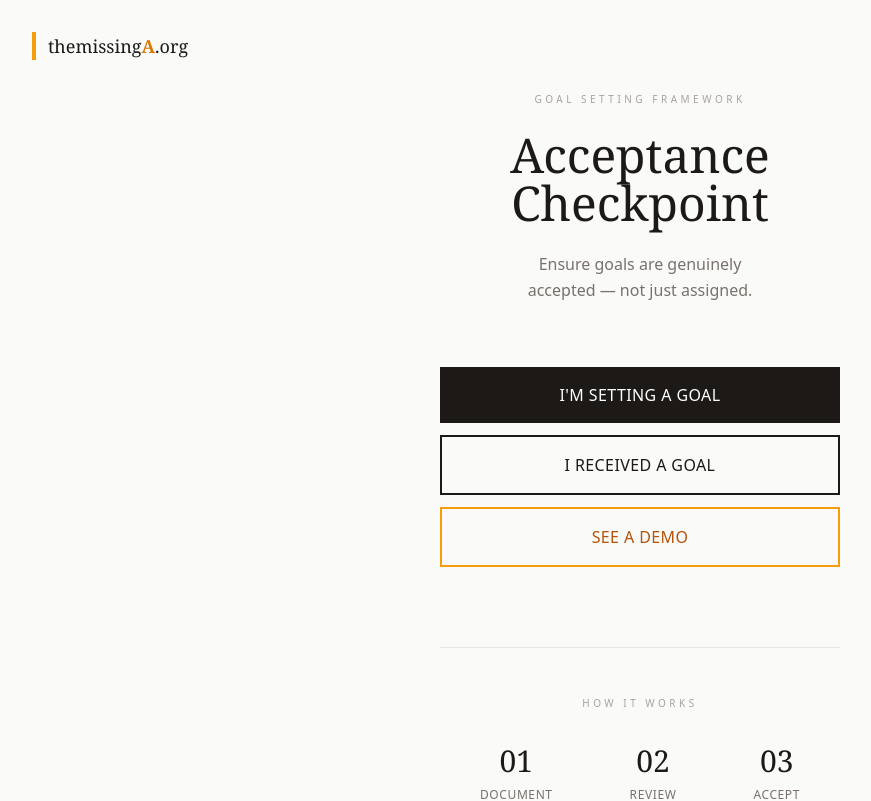
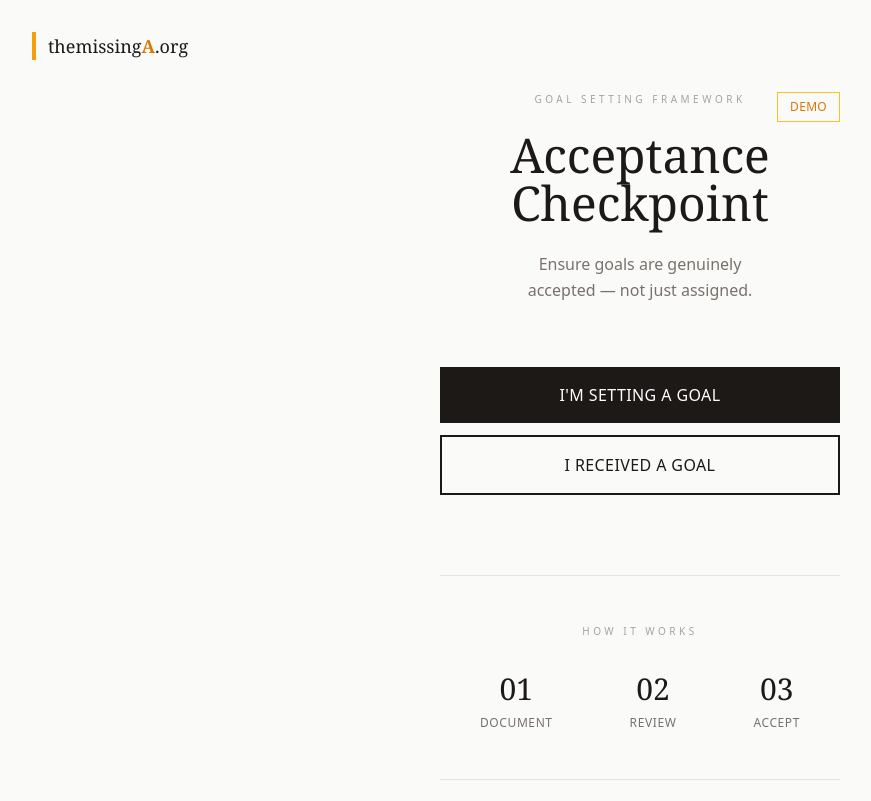
Before and after one commit to curtgiddings/-acceptance-checkpoint, a Next.js app: page / in a window 1280 px wide. Shown: the top 801 px of the page, without its empty margins (0-871 px from the left). Built offline with nearby package versions, Linux system fonts and the light colour scheme.

Commit message:
Refactor Home component layout and remove demo link
Updated the main container class for layout and removed the demo link.

```diff
--- a/app/page.tsx
+++ b/app/page.tsx
@@ -1,7 +1,8 @@
 import Link from 'next/link'
 export default function Home() {
   return (
-    <div className="animate-fade-in">
+    <div className="animate-fade-in relative">
+      <Link href="/demo" className="absolute top-0 right-0 text-xs font-medium tracking-wide text-amber-600 hover:text-amber-800 transition-colors border border-amber-400 px-3 py-1.5">DEMO</Link>
       <div className="text-center mb-16">
         <p className="text-[10px] uppercase tracking-[0.35em] text-stone-400 mb-6">
           Goal Setting Framework
@@ -25,12 +26,6 @@ export default function Home() {
           className="block w-full py-4 border-2 border-stone-900 text-stone-900 text-center font-medium tracking-wide hover:bg-stone-900 hover:text-white transition-colors"
         >
           I RECEIVED A GOAL
-        </Link>
-        <Link
-          href="/demo"
-          className="block w-full py-4 border-2 border-amber-500 text-amber-700 text-center font-medium tracking-wide hover:bg-amber-500 hover:text-white transition-colors"
-        >
-          SEE A DEMO
         </Link>
       </div>
       <div className="border-t border-stone-200 pt-12 mb-12">
```
